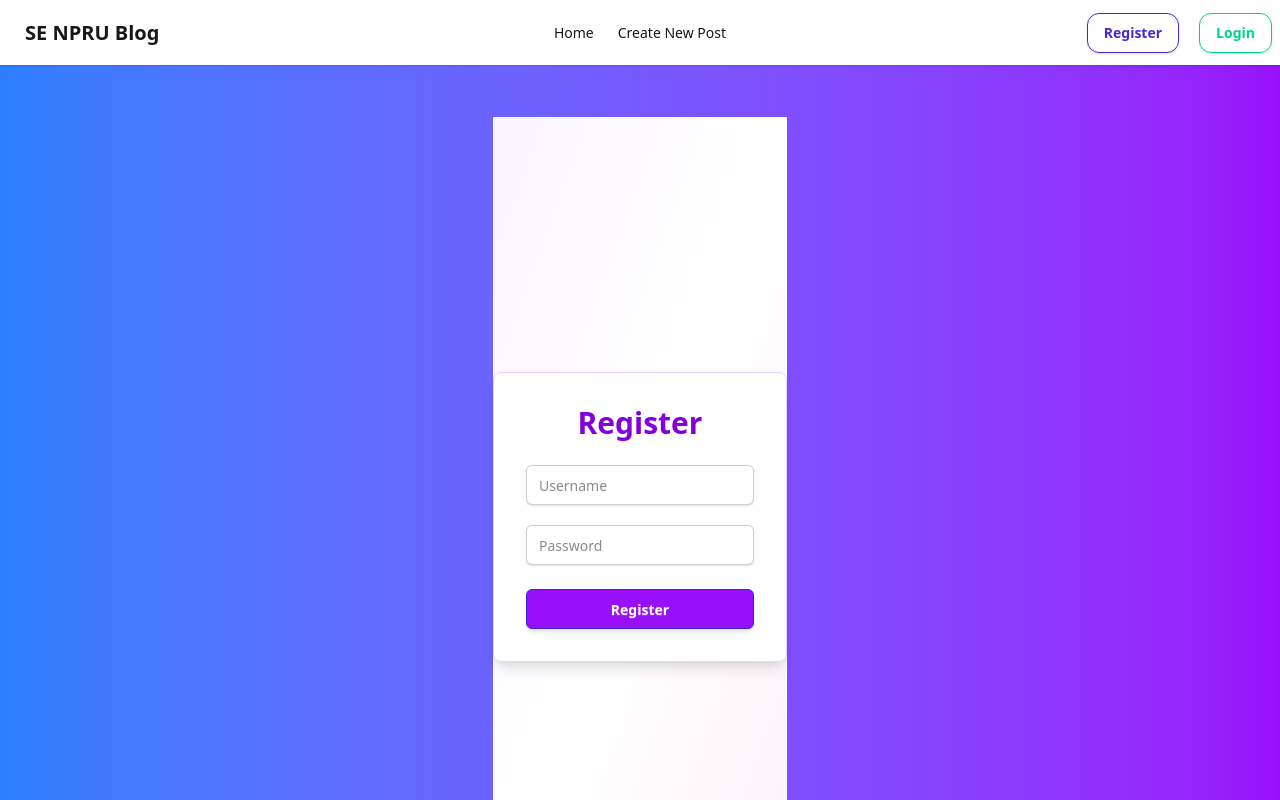
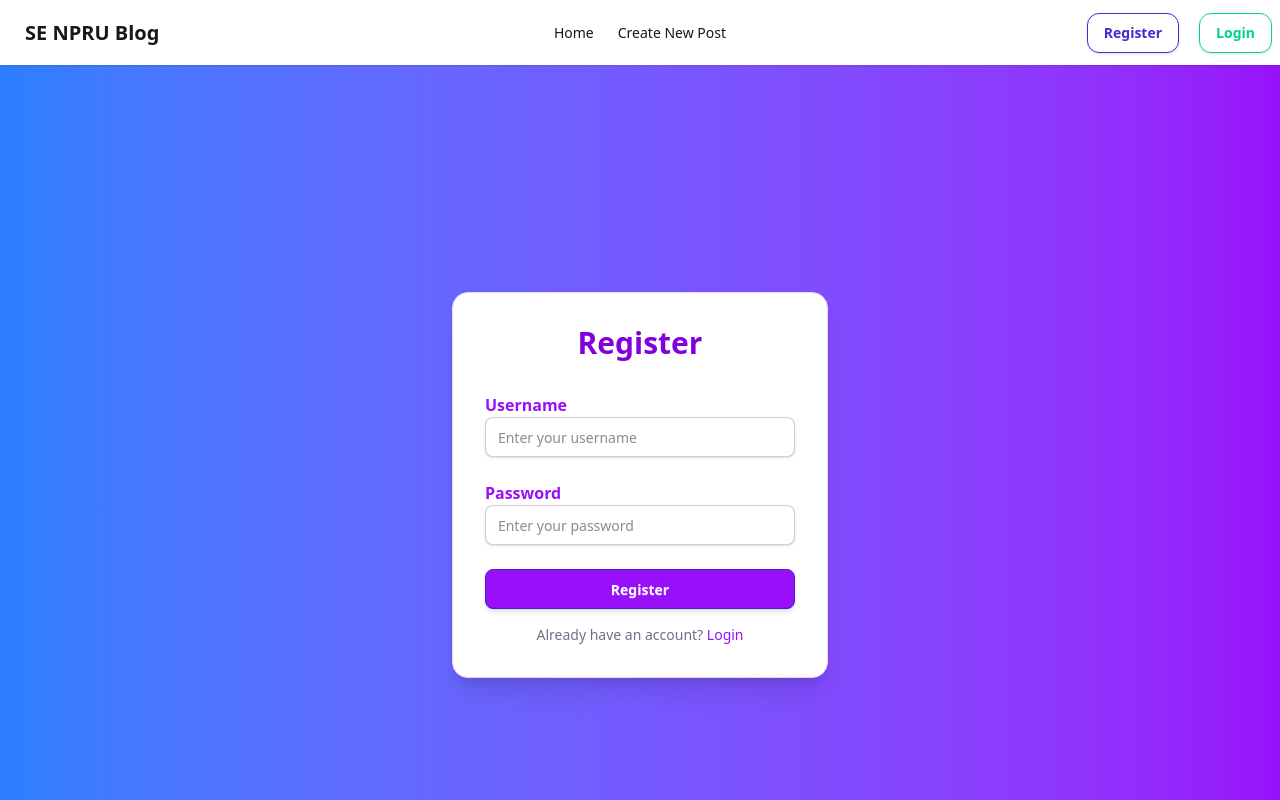
Before and after one commit to Ntkfxy/MERN-Stack-Blog, a React (Vite) app: page /register in a window 1280 px wide. Shown: the top 800 px of the page. Built offline with nearby package versions, Linux system fonts and the light colour scheme.

Commit message:
update service user

```diff
--- a/package.json
+++ b/package.json
@@ -12,9 +12,11 @@
   "dependencies": {
     "@tailwindcss/vite": "^4.1.17",
     "@tinymce/tinymce-react": "^6.3.0",
+    "axios": "^1.11.0",
     "dompurify": "^3.3.0",
     "json-server": "^1.0.0-beta.3",
     "react": "^18.3.1",
+    "react-cookie": "^8.0.1",
     "react-dom": "^18.3.1",
     "react-quill": "^2.0.0",
     "react-router-dom": "^7.10.1",
--- a/src/pages/Login.jsx
+++ b/src/pages/Login.jsx
@@ -1,9 +1,10 @@
 import { useState } from "react";
 import Swal from "sweetalert2";
 import { useNavigate } from "react-router";
+import AuthService from "../service/authentication.service";
 
 const Login = () => {
-  const [loginData, setLoginData] = useState({
+  const [user, setUser] = useState({
     username: "",
     password: "",
   });
@@ -12,83 +13,91 @@ const Login = () => {
 
   const handleChange = (e) => {
     const { name, value } = e.target;
-    setLoginData((prev) => ({ ...prev, [name]: value }));
+    setUser((user) => ({ ...user, [name]: value }));
   };
 
-  const handleSubmit = () => {
-    const { username, password } = loginData;
-
-    if (!username || !password) {
+  const handleSubmit = async () => {
+    if (!user.username || !user.password) {
       Swal.fire({
+        title: "Error",
         icon: "error",
-        title: "Login Failed",
-        text: "กรุณากรอก Username และ Password",
+        text: "Username or Password cannot be empty!",
       });
       return;
+    } else {
+      const response = await AuthService.login(user.username, user.password);
+
+      if (response?.status === 200) {
+        Swal.fire({
+          icon: "success",
+          title: "สมัครสำเร็จ",
+          text: response?.data?.message,
+        }).then(() => {
+          navigate("/");
+        });
+      }
     }
-
-    const users = JSON.parse(localStorage.getItem("users")) || [];
-
-    const user = users.find(
-      (u) => u.username === username && u.password === password
-    );
-
-    if (!user) {
-      Swal.fire({
-        icon: "error",
-        title: "Login Failed",
-        text: "ชื่อผู้ใช้หรือรหัสผ่านไม่ถูกต้อง",
-      });
-      return;
-    }
-
-    localStorage.setItem("currentUser", JSON.stringify(user));
-
-    Swal.fire({
-      icon: "success",
-      title: "Login Successful",
-      text: `ยินดีต้อนรับ, ${username}!`,
-      confirmButtonText: "OK",
-    }).then(() => {
-      navigate("/");
-    });
   };
 
   return (
-    <div className="min-h-screen flex items-center justify-center bg-gradient-to-br from-purple-50 via-white to-pink-50">
-      <div className="card w-full max-w-sm p-8 bg-white shadow-lg rounded-lg border border-purple-200">
-        <h2 className="text-3xl font-bold mb-6 text-center text-purple-700">
+    <div>
+      <div className="card w-full max-w-md p-8 bg-white shadow-xl rounded-2xl border border-purple-200">
+        <h2 className="text-3xl font-bold mb-8 text-center text-purple-700">
           Login
         </h2>
 
-        <div className="form-control mb-5">
+        {/* Username */}
+        <div className="form-control mb-6">
+          <label className="label">
+            <span className="label-text font-semibold text-purple-600">
+              Username
+            </span>
+          </label>
           <input
             type="text"
             name="username"
-            placeholder="Username"
-            className="input input-bordered w-full pr-3 pl-3 rounded-md focus:ring-2 focus:ring-purple-400 focus:border-purple-400 shadow-sm"
-            value={loginData.username}
+            placeholder="Enter your username"
+            className="input input-bordered w-full rounded-lg focus:ring-2 focus:ring-purple-400 focus:border-purple-400 shadow-sm"
+            value={user.username}
             onChange={handleChange}
           />
         </div>
 
+        {/* Password */}
         <div className="form-control mb-6">
+          <label className="label">
+            <span className="label-text font-semibold text-purple-600">
+              Password
+            </span>
+          </label>
           <input
             type="password"
             name="password"
-            placeholder="Password"
-            className="input input-bordered w-full pr-3 pl-3 rounded-md focus:ring-2 focus:ring-purple-400 focus:border-purple-400 shadow-sm"
-            value={loginData.password}
+            placeholder="Enter your password"
+            className="input input-bordered w-full rounded-lg focus:ring-2 focus:ring-purple-400 focus:border-purple-400 shadow-sm"
+            value={user.password}
             onChange={handleChange}
           />
         </div>
 
+        {/* Submit Button */}
         <button
           onClick={handleSubmit}
-          className="btn btn-primary w-full bg-purple-600 hover:bg-purple-500 text-white font-semibold rounded-md transition-transform transform hover:scale-105 shadow-md"
+          className="btn btn-primary w-full bg-purple-600 hover:bg-purple-500 text-white font-semibold rounded-lg py-2 transition-transform transform hover:scale-105 shadow-md"
         >
           Login
         </button>
+
+        {/* Optional: link to register */}
+        <p className="mt-4 text-center text-sm text-gray-500">
+          Don't have an account?{" "}
+          <span
+            className="text-purple-600 hover:underline cursor-pointer"
+            onClick={() => navigate("/register")}
+          >
+            Register
+          </span>
+        </p>
       </div>
     </div>
   );
--- a/src/pages/Register.jsx
+++ b/src/pages/Register.jsx
@@ -1,9 +1,10 @@
 import { useState } from "react";
 import Swal from "sweetalert2";
-import { useNavigate } from "react-router";
+import { useNavigate } from "react-router-dom";
+import AuthService from "../service/authentication.service";
 
 const Register = () => {
-  const [registerData, setRegisterData] = useState({
+  const [user, setUser] = useState({
     username: "",
     password: "",
   });
@@ -12,76 +13,105 @@ const Register = () => {
 
   const handleChange = (e) => {
     const { name, value } = e.target;
-    setRegisterData((prev) => ({ ...prev, [name]: value }));
+    setUser((prevUser) => ({ ...prevUser, [name]: value }));
   };
 
-  const handleSubmit = () => {
-    const { username, password } = registerData;
-
-    if (!username || !password) {
+  const handleSubmit = async () => {
+    try {
+      if (!user.username || !user.password) {
         Swal.fire({
+          title: "Error",
           icon: "error",
-        title: "Registration Failed",
-        text: "กรุณากรอก Username และ Password",
+          text: "Username or Password cannot be empty!",
         });
         return;
       }
 
-    const newUser = {
-      username,
-      password,
-      role: "owner",
-    };
+      const response = await AuthService.register(user.username, user.password);
 
-    const users = JSON.parse(localStorage.getItem("users")) || [];
-    users.push(newUser);
-    localStorage.setItem("users", JSON.stringify(users));
-
+      if (response.status === 200) {
         Swal.fire({
           icon: "success",
-      title: "Registration Successful",
-      text: `ยินดีต้อนรับ, ${username}!`,
-      confirmButtonText: "OK",
+          title: "สมัครสำเร็จ",
+          text: "",
         }).then(() => {
           navigate("/login");
         });
+      } else {
+        Swal.fire({
+          icon: "error",
+          title: "สมัครไม่สำเร็จ",
+          text: response?.data?.message || "เกิดข้อผิดพลาดบางอย่าง",
+        });
+      }
+    } catch (error) {
+      Swal.fire({
+        icon: "error",
+        title: "เกิดข้อผิดพลาด",
+        text: error.message,
+      });
+    }
   };
 
   return (
-    <div className="min-h-screen flex items-center justify-center bg-gradient-to-br from-purple-50 via-white to-pink-50">
-      <div className="card w-full max-w-sm p-8 bg-white shadow-lg rounded-lg border border-purple-200">
-        <h2 className="text-3xl font-bold mb-6 text-center text-purple-700">
+    <div>
+      <div className="card w-full max-w-md p-8 bg-white shadow-xl rounded-2xl border border-purple-200">
+        <h2 className="text-3xl font-bold mb-8 text-center text-purple-700">
           Register
         </h2>
 
-        <div className="form-control mb-5">
+        {/* Username */}
+        <div className="form-control mb-6">
+          <label className="label">
+            <span className="label-text font-semibold text-purple-600">
+              Username
+            </span>
+          </label>
           <input
             type="text"
             name="username"
-            placeholder="Username"
-            className="input input-bordered w-full pr-3 pl-3 rounded-md focus:ring-2 focus:ring-purple-400 focus:border-purple-400 shadow-sm"
-            value={registerData.username}
+            placeholder="Enter your username"
+            className="input input-bordered w-full rounded-lg focus:ring-2 focus:ring-purple-400 focus:border-purple-400 shadow-sm"
+            value={user.username}
             onChange={handleChange}
           />
         </div>
 
+        {/* Password */}
         <div className="form-control mb-6">
+          <label className="label">
+            <span className="label-text font-semibold text-purple-600">
+              Password
+            </span>
+          </label>
           <input
             type="password"
             name="password"
-            placeholder="Password"
-            className="input input-bordered w-full pr-3 pl-3 rounded-md focus:ring-2 focus:ring-purple-400 focus:border-purple-400 shadow-sm"
-            value={registerData.password}
+            placeholder="Enter your password"
+            className="input input-bordered w-full rounded-lg focus:ring-2 focus:ring-purple-400 focus:border-purple-400 shadow-sm"
+            value={user.password}
             onChange={handleChange}
           />
         </div>
 
+        {/* Submit Button */}
         <button
           onClick={handleSubmit}
-          className="btn btn-primary w-full bg-purple-600 hover:bg-purple-500 text-white font-semibold rounded-md transition-transform transform hover:scale-105 shadow-md"
+          className="btn btn-primary w-full bg-purple-600 hover:bg-purple-500 text-white font-semibold rounded-lg py-2 transition-transform transform hover:scale-105 shadow-md"
         >
           Register
         </button>
+
+        {/* Optional: link to login */}
+        <p className="mt-4 text-center text-sm text-gray-500">
+          Already have an account?{" "}
+          <span
+            className="text-purple-600 hover:underline cursor-pointer"
+            onClick={() => navigate("/login")}
+          >
+            Login
+          </span>
+        </p>
       </div>
     </div>
   );
--- /dev/null
+++ b/src/service/api.js
@@ -0,0 +1,26 @@
+import axios from "axios";
+import TokenService from "./token.service";
+const baseURL = import.meta.env.VITE_BASE_URL;
+
+//ใช้ design pattern ชื่อ singleton
+const instance = axios.create({
+  baseURL,
+  headers: {
+    "Content-Type": "application/json",
+  },
+});
+
+// Add interceptor to request object
+//ส่งมาแล้วแต่ดักขาไป request
+instance.interceptors.request.use((config) => {
+  // Get the token and check if it exists
+  const token = TokenService.getAccessToken();
+  if (token) {
+    // Encode the token before setting the header to handle special characters
+    //ดักก่อนว่ามีไหม
+    config.headers["x-access-token"] = token;
+  }
+  return config;
+});
+
+export default instance;
--- /dev/null
+++ b/src/service/authentication.service.js
@@ -0,0 +1,33 @@
+import api from "./api";
+const API_URL = import.meta.env.VITE_AUTH_API;
+import TokenService from "./token.service";
+
+const register = async (username, password) => {
+  return await api.post(API_URL + "/register", {
+    username,
+    password,
+  });
+};
+
+const login = async (username, password) => {
+  const response = await api.post(API_URL + "/login", { username, password });
+  const { status, data } = response;
+  if (status === 200) {
+    if (data?.accessToken) {
+      TokenService.setUser(data);
+    }
+  }
+  return response;
+};
+
+const logout = () => {
+  TokenService.removeUser();
+};
+
+const AuthService = {
+  register,
+  login,
+  logout,
+};
+
+export default AuthService;
--- /dev/null
+++ b/src/service/token.service.js
@@ -0,0 +1,43 @@
+//ติดตั้ง cookie ที่จัดการ user ธรรมดา
+import { Cookies } from "react-cookie";
+const cookie = new Cookies();
+
+const getAccessToken = () => {
+  const user = getUser();
+  return user?.accessToken;
+};
+
+const getUser = () => {
+  const user = cookie.get("user");
+  return user;
+};
+
+//ลบ user ทั้ง object
+const removeUser = () => {
+  cookie.remove("user", { path: "/" });
+};
+
+//เอาไปset in cookie
+const setUser = (user) => {
+  cookie.set(
+    "user",
+    JSON.stringify({
+      id: user.id,
+      username: user.username,
+      accessToken: user.accessToken,
+    }),
+    {
+      path: "/",
+      expires: new Date(Date.now() + 24 * 60 * 60 * 1000), //24*60*60
+    }
+  );
+};
+
+const TokenService = {
+  getAccessToken,
+  getUser,
+  setUser,
+  removeUser,
+};
+
+export default TokenService;
```
Also changed, not shown: src/pages/Create.jsx (+54 -5 lines), 2 other files (tests, documents, lock files or other folders). Lines whose indentation alone changed are shown as unchanged.
